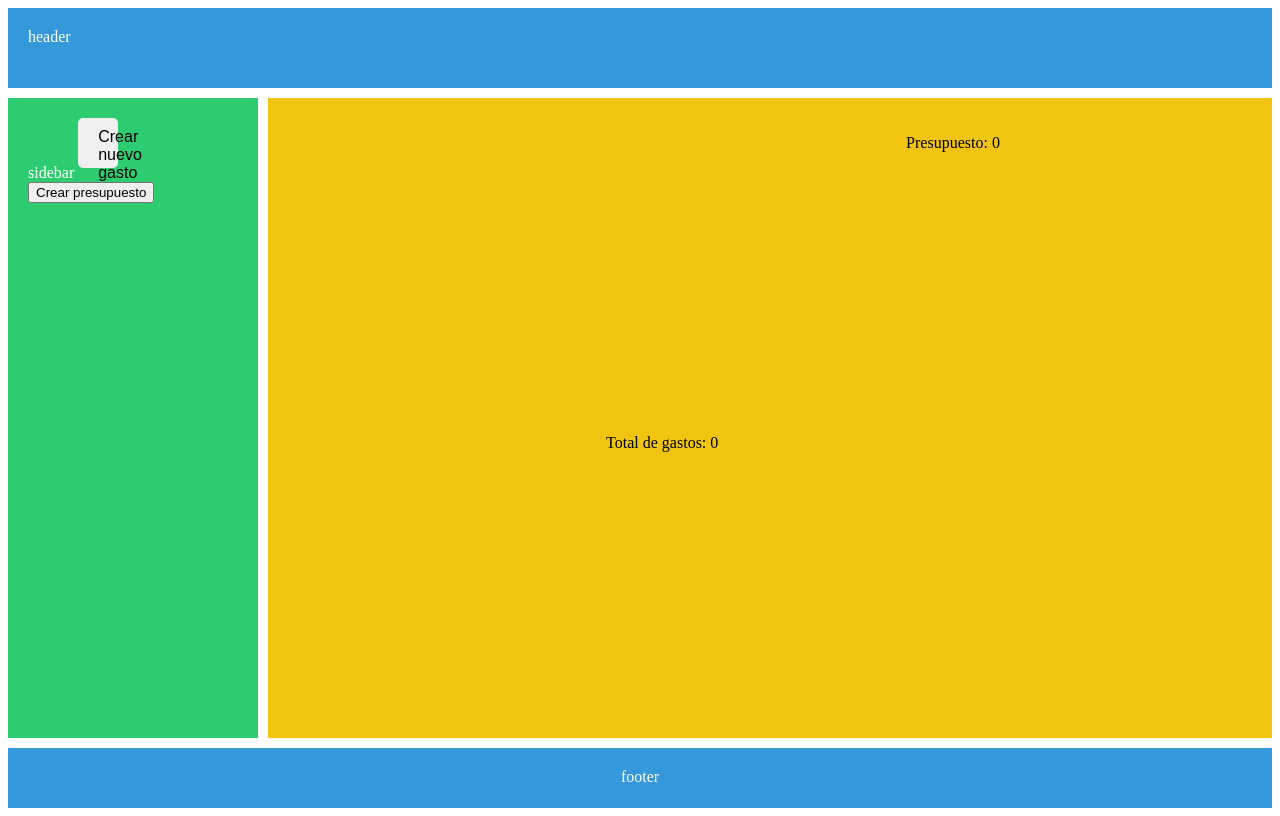
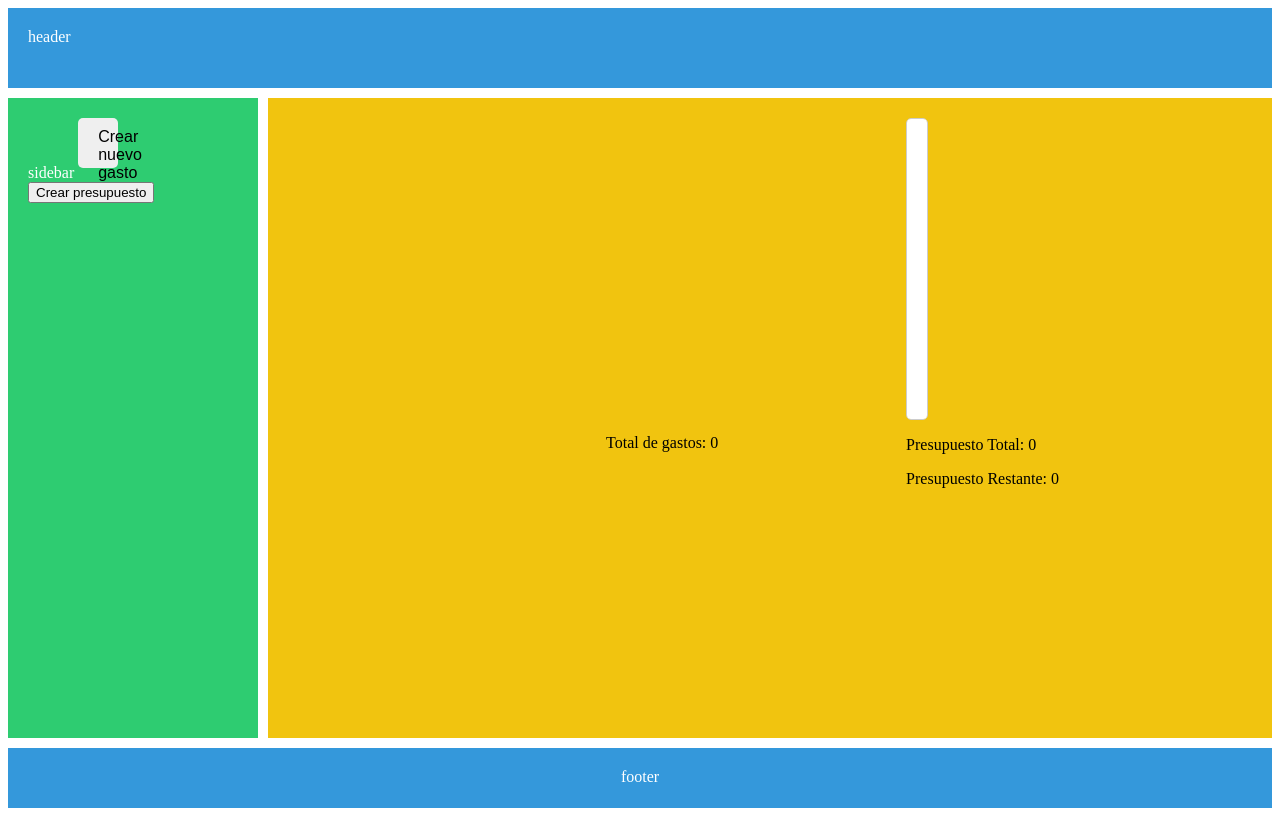
Before and after one commit to jorgeburgueno/control-de-gastos, a plain HTML site: page index.html in a window 1280 px wide. Drawn offline with nearby package versions, Linux system fonts and the light colour scheme.

Commit message:
añadida barra de progreso de presupuesto

```diff
--- a/index.html
+++ b/index.html
@@ -55,7 +55,13 @@
             <div class="total-container">
                 <canvas id="myChart"></canvas>
             </div>
-            <div class="budget-container"></div>
+            <div class="budget-container">
+                <div class="progress-bar-container">
+                    <div class="progress-bar"></div>
+                </div>
+                <p>Presupuesto Total: <span id="presupuestoTotalDisplay">0</span></p>
+                <p>Presupuesto Restante: <span id="presupuestoResDisplay">0</span></p>
+            </div>
         </main>
         <footer class="footer">footer</footer>
         <script src="https://cdn.jsdelivr.net/npm/chart.js"></script>
--- a/script.js
+++ b/script.js
@@ -7,6 +7,10 @@ let btnNuevo = document.querySelector('.nuevo-btn');
 let btnBudget = document.querySelector('.budget-btn');
 let btnDelete = document.querySelector('.eliminar');
 let budgetContainer = document.querySelector('.budget-container');
+let presupuestoTotalDisplay = document.querySelector('#presupuestoTotalDisplay');
+let presupuestoResDisplay = document.querySelector('#presupuestoResDisplay');
+const progressBar = document.querySelector('.progress-bar');
+const decrementButton = document.getElementById('decrementButton');
 
 
 let gastos = JSON.parse(localStorage.getItem("gastos")) || [];
@@ -90,13 +94,21 @@ let totalGastos = JSON.parse(localStorage.getItem("totalgastos")) || 0;
 function addTotalGastos(gasto){
     totalGastos +=  Number(gasto.cantidad);
     localStorage.setItem("totalgastos", JSON.stringify(totalGastos));
+    budget -= Number(gasto.cantidad);
     renderTotal();
+    localStorage.setItem("budget", JSON.stringify(budget));
+    renderBudget();
+    updateProgressBar();
 }
 
 function restaTotalGastos(gasto){
     totalGastos -= Number(gasto.cantidad);
     localStorage.setItem("totalgastos", JSON.stringify(totalGastos));
+    budget += Number(gasto.cantidad);
     renderTotal();
+    localStorage.setItem("budget", JSON.stringify(budget));
+    renderBudget();
+    updateProgressBar();
 }
 
 function renderTotal() {
@@ -147,6 +159,8 @@ function updateChart() {
 
 //creacion y display de presupuesto
 let budget = JSON.parse(localStorage.getItem("budget")) || 0;
+let presupuestoTotal = JSON.parse(localStorage.getItem("presupuestoTotal")) || 0;
+
 
     btnBudget.addEventListener('click', () => {
     budgetForm.classList.remove('hidden');
@@ -155,25 +169,25 @@ btnBudget.addEventListener('click', () => {
     budgetForm.addEventListener('submit', (event) => {
         event.preventDefault();
         budget = Number(document.querySelector('#cantidadb').value);
+        presupuestoTotal = Number(document.querySelector('#cantidadb').value);
         localStorage.setItem("budget", JSON.stringify(budget));
+        localStorage.setItem("presupuestoTotal", JSON.stringify(presupuestoTotal));
         budgetForm.classList.add('hidden');
         document.querySelector('#cantidadb').value = '';
         renderBudget();
+        updateProgressBar();
     });
 
 function renderBudget() {
-
-    let presupuesto = document.querySelector('.presupuesto');
-
-    if (!presupuesto) {
-        presupuesto = document.createElement('div');
-        presupuesto.classList.add('presupuesto');
-        budgetContainer.appendChild(presupuesto);
+    presupuestoTotalDisplay.textContent = presupuestoTotal;
+    presupuestoResDisplay.textContent = budget;
 }
 
-    presupuesto.innerHTML = `<p>Presupuesto: ${budget}</p>`;
+function updateProgressBar() {
+    const percentage = (budget / presupuestoTotal) * 100;
+    progressBar.style.height = (100 - percentage) + '%';
+
 }
-
 
 
 
@@ -184,5 +198,6 @@ document.addEventListener("DOMContentLoaded", () => {
     renderTotal();
     renderChart();
     renderAllGastos();
-    renderBudget()
+    renderBudget();
+    updateProgressBar();
 });
--- a/styles.css
+++ b/styles.css
@@ -92,3 +92,22 @@ body{
 #total-container {
     width: 33%;
 }
+
+.progress-bar-container {
+    width: 20px;
+    height: 300px;
+    background-color: rgb(0, 255, 115);
+    border: 1px solid #ccc;
+    border-radius: 5px;
+    overflow: hidden;
+    display: flex;
+    flex-direction: column;
+  }
+
+  .progress-bar {
+    width: 100%;
+    height: 100%;
+    background-color: #ffffff; /* Green fill */
+    transition: height 0.3s ease;
+    align-self: flex-start;
+  }
```
Lines whose indentation alone changed are shown as unchanged.
